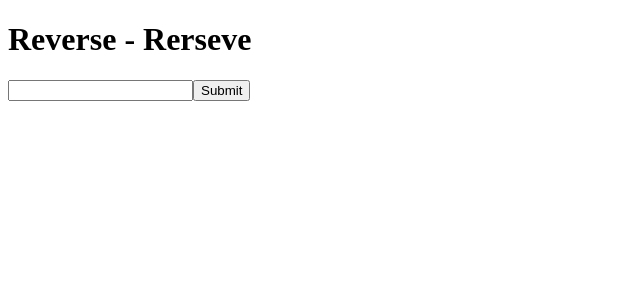
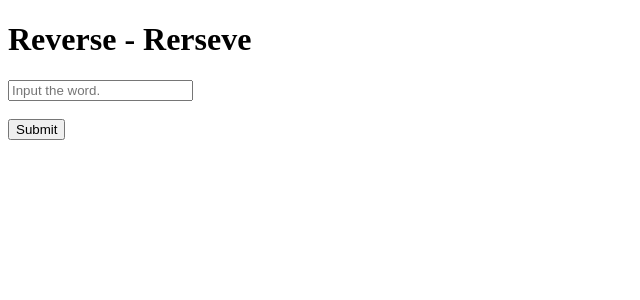
Before and after one commit to lebrancconvas/Reverse-Rerseve, a Vue app in the folder web/: page / in a window 1280 px wide. Shown: the top 300 px of the page, without its empty margins (0-640 px from the left). Built offline with nearby package versions, Linux system fonts and the light colour scheme.

Commit message:
✨ Get Value from Input.

```diff
--- a/web/src/views/Home.vue
+++ b/web/src/views/Home.vue
@@ -1,8 +1,9 @@
 <template>
   <div>
     <h1>Reverse - Rerseve</h1>
-    <input type="text" name="wordInput" id="wordInput">
-    <button>
+    <input type="text" name="wordInput" id="wordInput" placeholder="Input the word." v-model="textWord">
+    <br /><br />
+    <button v-on:click="getData()">
       Submit
     </button>
   </div>
@@ -13,5 +14,15 @@
 
 export default {
   name: 'Home',
+  data() {
+   return {
+     textWord: null
+   }
+  },
+  methods: {
+    getData() {
+      console.log(this.textWord);
+    }
+  }
 }
 </script>
```
